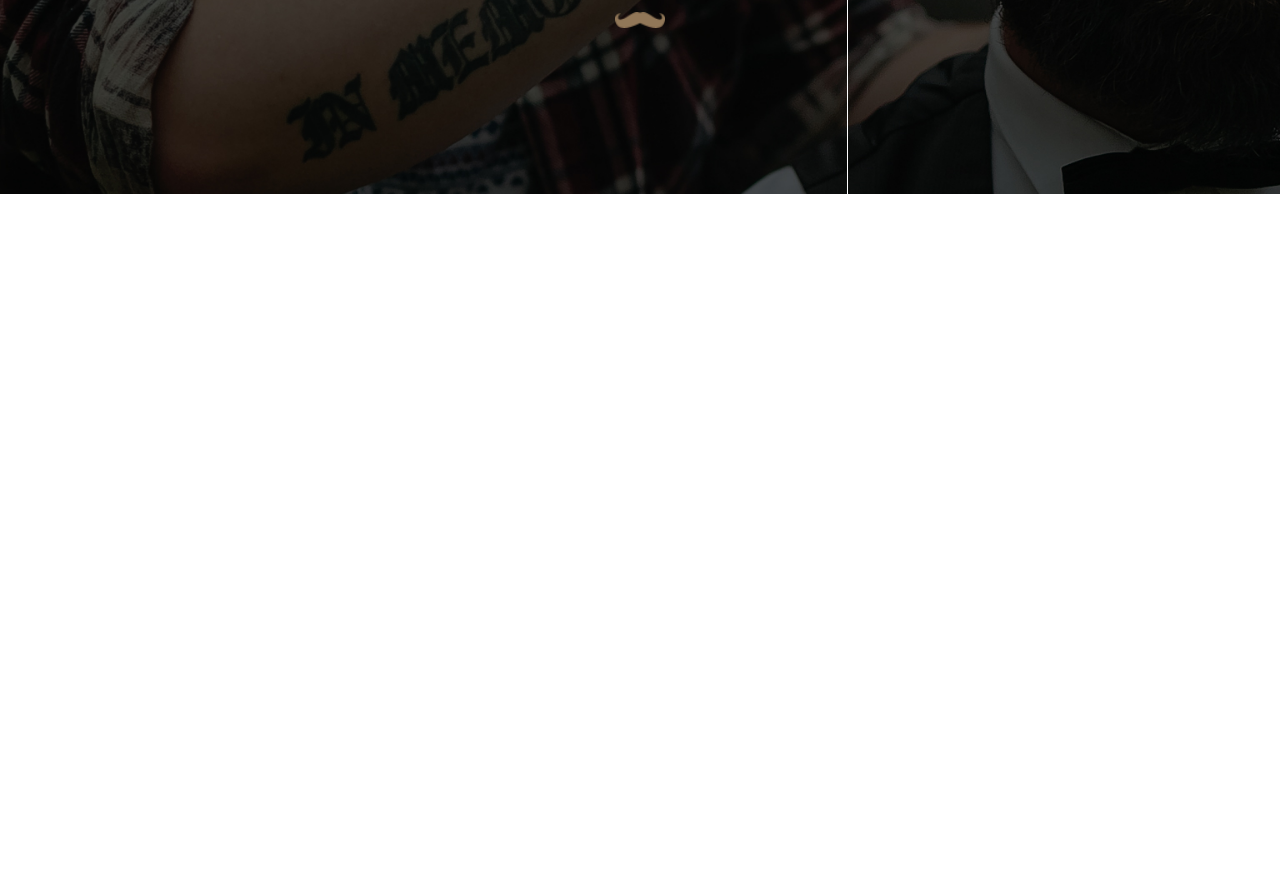
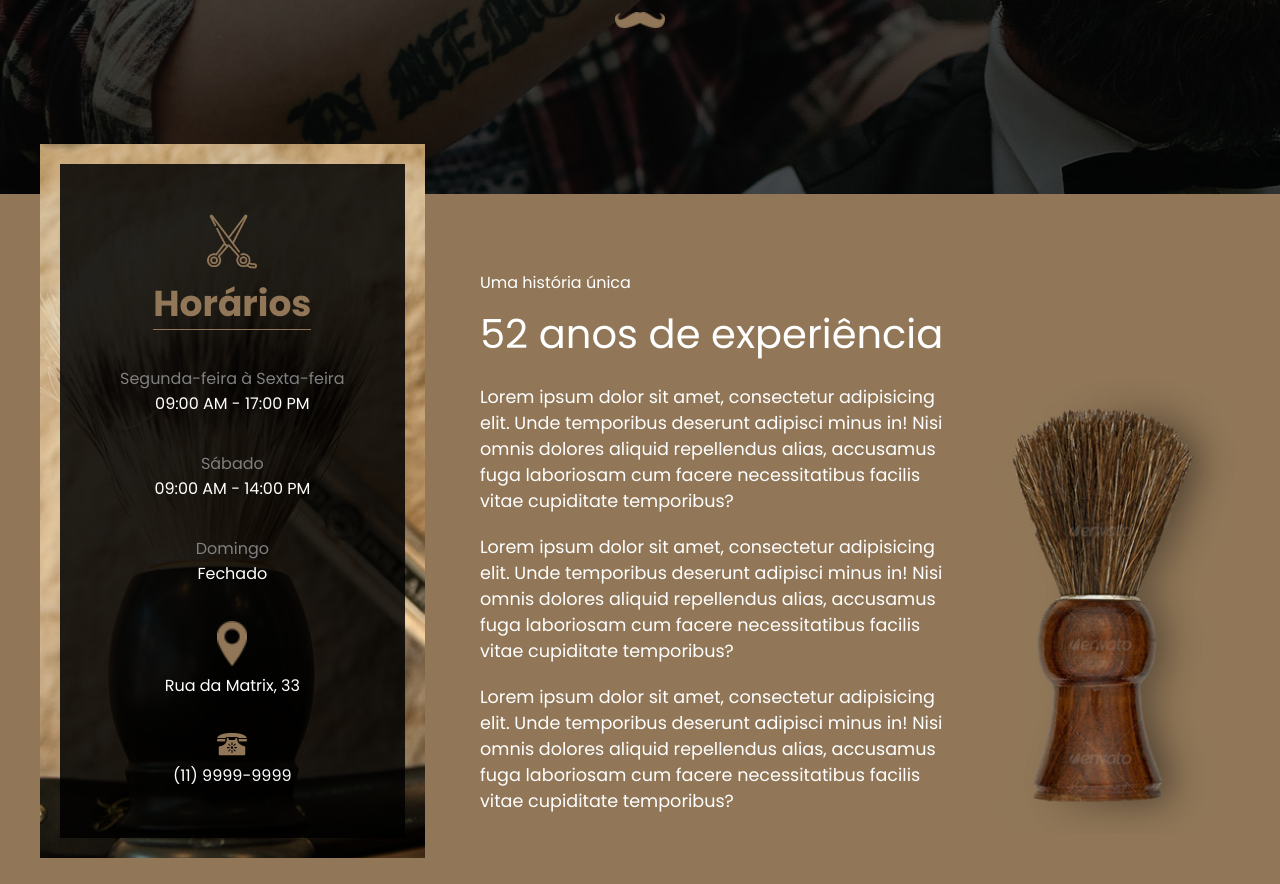
Before and after one commit to WillianIgorDeveloper/barber-shop, a plain HTML site: page index.html in a window 1280 px wide. Shown: the part 606-1490 px from the top of the page. Before the commit the page ends 800 px from the top, so only its background shows below. Drawn offline with Linux system fonts and the light colour scheme.

Commit message:
add About

```diff
--- a/index.html
+++ b/index.html
@@ -49,9 +49,52 @@
           <img src="assets/img/much-img.png" alt="Barba">
         </div>
       </section>
-
       <!--===== About =====-->
+      <section id="About" class="about">
+        <div class="container">
+          <div class="schedules-card-outer">
+            <div class="schedules-card">
+              <header>
+                <img src="assets/img/classic-cut.png" alt="Classic Cut">
+                <br>
+                <span>Horários</span>
+              </header>
+              <div class="text-tontainer">
+                <span>Segunda-feira à Sexta-feira</span>
+                <br>
+                <span>09:00 AM - 17:00 PM</span>
+              </div>
+              <div class="text-tontainer">
+                <span>Sábado</span>
+                <br>
+                <span>09:00 AM - 14:00 PM</span>
+              </div>
+              <div class="text-tontainer">
+                <span>Domingo</span>
+                <br>
+                <span>Fechado</span>
+              </div>
+              <div class="text-tontainer">
+                <img src="assets/img/loc-ic.png" alt="Local">
+                <br>
+                <span>Rua da Matrix, 33</span>
+              </div>
+              <div class="text-tontainer">
+                <img src="assets/img/phone-ic.png" alt="Telefone">
+                <br>
+                <span>(11) 9999-9999</span>
+              </div>
+            </div>
+          </div>
+          <div class="text-container">
+            <h2><span>Uma história única</span><br>52 anos de experiência</h2>
+            <p>Lorem ipsum dolor sit amet, consectetur adipisicing elit. Unde temporibus deserunt adipisci minus in! Nisi omnis dolores aliquid repellendus alias, accusamus fuga laboriosam cum facere necessitatibus facilis vitae cupiditate temporibus?</p>
+            <p>Lorem ipsum dolor sit amet, consectetur adipisicing elit. Unde temporibus deserunt adipisci minus in! Nisi omnis dolores aliquid repellendus alias, accusamus fuga laboriosam cum facere necessitatibus facilis vitae cupiditate temporibus?</p>
+            <p>Lorem ipsum dolor sit amet, consectetur adipisicing elit. Unde temporibus deserunt adipisci minus in! Nisi omnis dolores aliquid repellendus alias, accusamus fuga laboriosam cum facere necessitatibus facilis vitae cupiditate temporibus?</p>
+          </div>
+          <img src="assets/img/shave-brush.jpg" alt="Shave Brush">
+        </div>
+      </section>
     </main>
-
   </body>
 </html>
--- a/stylesheet/global.css
+++ b/stylesheet/global.css
@@ -8,6 +8,7 @@
 :root {
     /*===== Colors =====*/
     --white: #fff;
+    --gray: gray;
     --black: #191919;
     --brown-50: #917758;
     --brown-100: #3c2915;
@@ -23,11 +24,10 @@
     list-style: none;
     text-decoration: none;
     background-repeat: no-repeat;
-}
-body {
     font-family: 'Poppins', sans-serif;
-    font-weight: 500;
+    font-weight: 400;
     color: var(--white);
+    scroll-behavior: smooth;
 }
 img {
     width: 100%;
@@ -94,7 +94,6 @@ img {
         }
         .home-content span {
             text-transform: uppercase;
-            font-weight: 400;
             color: var(--brown-50);
             font-size: 1rem;
             letter-spacing: .25rem;
@@ -107,6 +106,65 @@ img {
             margin-top: 15px;
             width: 50px;
         }
+    /*===== About =====*/
+    .about {
+        background-color: var(--brown-50);
+    }
+    .about .container {
+        display: flex;
+        justify-content: flex-end;
+        padding: 50px 0;
+        position: relative;
+    }
+    .schedules-card-outer {
+        position: absolute;
+        top: -50px;
+        left: 0;
+        background-image: url('../assets/img/brush-big.jpg');
+        background-size: cover;
+        padding: 20px;
+    }
+    .schedules-card {
+        background-color: rgba(0, 0, 0, 0.85);
+        display: flex;
+        flex-direction: column;
+        align-items: center;
+        text-align: center;
+        gap: 35px;
+        padding: 50px 60px;
+    }
+    .schedules-card header img {
+        width: 50px;
+    }
+    .schedules-card header span {
+        font-weight: 700;
+        color: var(--brown-50);
+        font-size: 2.25rem;
+        border-bottom: 1px solid var(--brown-50);
+    }
+    .schedules-card .text-tontainer span:first-child {
+        color: var(--gray);
+    }
+    .schedules-card .text-tontainer img {
+        width: 30px;
+    }
+    .about .text-container {
+        width: 40%;
+    }
+    .about .text-container h2 {
+        font-size: 2.5rem;
+    }
+    .about .text-container h2 span {
+        font-size: 1rem;
+    }
+    .about .text-container p {
+        font-size: 1.1rem;
+        margin: 20px 0;
+    }
+    .about img {
+        align-self: flex-end;
+        width: 280px;
+    }
 
 
 
```
